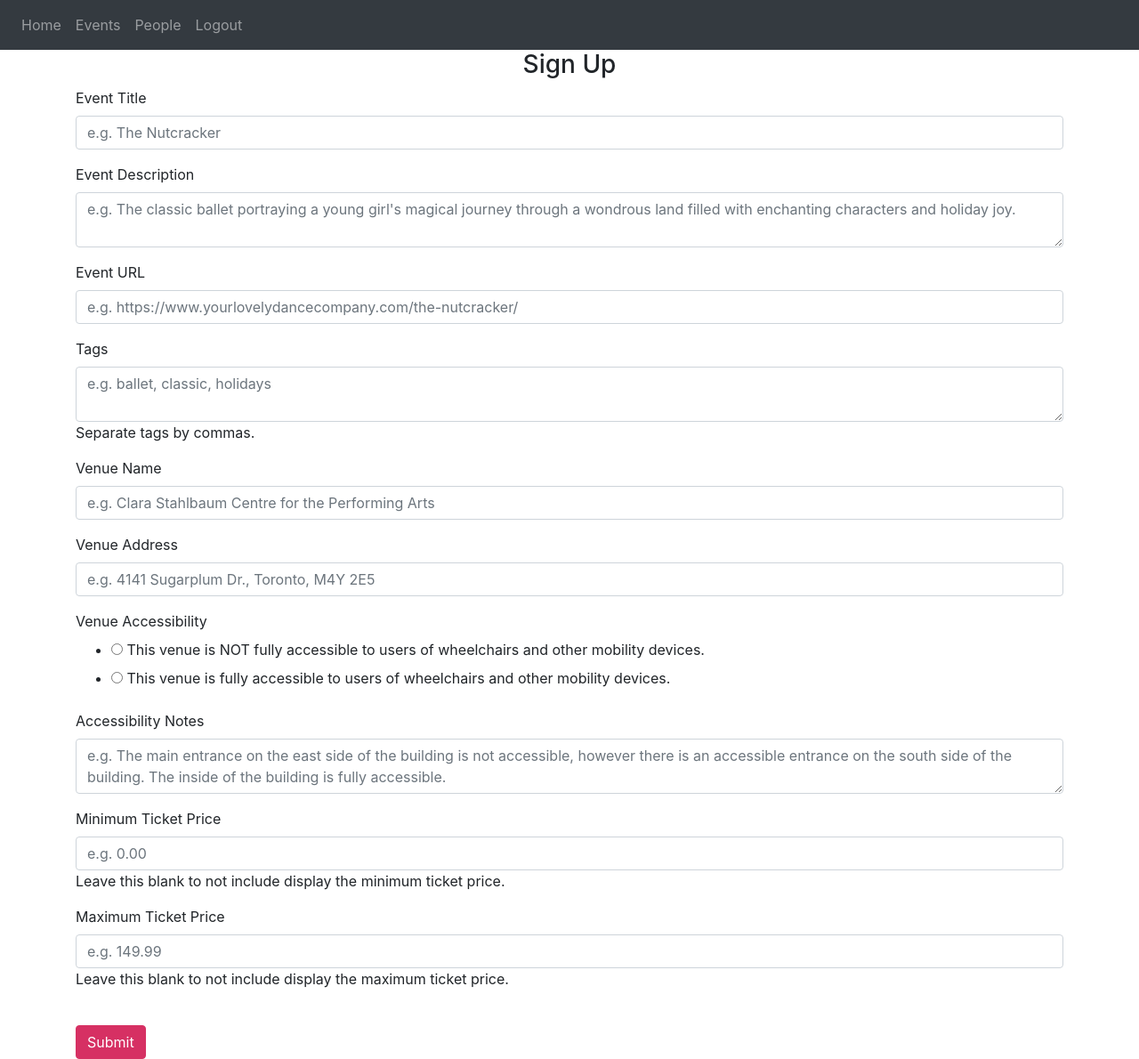
After one commit to AndrewHocking/Dance-Connect, a Flask app: page /create-event in a window 1280 px wide. The commit adds this page. Shown: the whole page at 89% size. Run offline with Flask 3, Linux system fonts and the light colour scheme; a user stored in the database is signed in; some libraries are stand-ins or nearby versions.

Commit message:
Added form to create Events

```diff
--- a/website/__init__.py
+++ b/website/__init__.py
@@ -41,12 +41,16 @@ def create_app():
     from .routes.ui.views import views
     from .routes.ui.auth import auth
     from .routes.ui.people import people
+    from .routes.ui.events import events
     from .routes.orm.user import user_orm
+    from .routes.orm.event import event_orm
 
     app.register_blueprint(views, url_prefix='/')
     app.register_blueprint(auth, url_prefix='/')
+    app.register_blueprint(people, url_prefix='/')
+    app.register_blueprint(events, url_prefix='/')
     app.register_blueprint(user_orm, url_prefix='/')
-    app.register_blueprint(people, url_prefix='/')
+    app.register_blueprint(event_orm, url_prefix='/')
 
     from .models import User
 
--- /dev/null
+++ b/website/forms/events.py
@@ -0,0 +1,67 @@
+from flask_wtf import FlaskForm
+from wtforms import StringField, BooleanField, SubmitField, DecimalField, TextAreaField, URLField, RadioField
+from wtforms.validators import DataRequired, Length, NumberRange
+
+class CreateEventForm(FlaskForm):
+    title = StringField(
+        "Event Title",
+        validators=[DataRequired(), Length(min=1, max=100, message="Must be between 1 and 100 characters.")],
+        name="title",
+        render_kw={"placeholder": "e.g. The Nutcracker", "class" : "form-control"}
+    )
+    description = TextAreaField(
+        "Event Description",
+        validators=[DataRequired(), Length(max=10000, message="Maximum 10,000 characters.")],
+        name="description",
+        render_kw={"placeholder": "e.g. The classic ballet portraying a young girl's magical journey through a wondrous land filled with enchanting characters and holiday joy.", "class" : "form-control"}
+    )
+    url = URLField(
+        "Event URL",
+        name="url",
+        render_kw={"placeholder": "e.g. https://www.yourlovelydancecompany.com/the-nutcracker/", "class" : "form-control"}
+    )
+    tags = TextAreaField(
+        "Tags",
+        name="tags",
+        description="Separate tags by commas.",
+        render_kw={"placeholder": "e.g. ballet, classic, holidays", "class" : "form-control", "aria-describedby" : "tags-help-block"}
+    )
+    venue_name = StringField(
+        "Venue Name",
+        name="venue_name",
+        render_kw={"placeholder": "e.g. Clara Stahlbaum Centre for the Performing Arts", "class" : "form-control"}
+    )
+    venue_address = StringField(
+        "Venue Address",
+        name="venue_address",
+        render_kw={"placeholder": "e.g. 4141 Sugarplum Dr., Toronto, M4Y 2E5", "class" : "form-control"}
+    )
+    venue_is_wheelchair_accessible = RadioField(
+        "Venue Accessibility",
+        name="venue_is_wheelchair_accessible",
+        choices = [('False', 'This venue is NOT fully accessible to users of wheelchairs and other mobility devices.'), ('True', 'This venue is fully accessible to users of wheelchairs and other mobility devices.')],
+    )
+    accessibility_notes = TextAreaField(
+        "Accessibility Notes",
+        name="accessibility_notes",
+        render_kw={"placeholder": "e.g. The main entrance on the east side of the building is not accessible, however there is an accessible entrance on the south side of the building. The inside of the building is fully accessible.", "class" : "form-control"}
+    )
+    min_ticket_price = DecimalField(
+        "Minimum Ticket Price",
+        validators=[NumberRange(min=0)],
+        name="min_ticket_price",
+        description="Leave this blank to not include display the minimum ticket price.",
+        render_kw={"placeholder": "e.g. 0.00", "class" : "form-control", "aria-describedby" : "min-ticket-price-help-block"}
+    )
+    max_ticket_price = DecimalField(
+        "Maximum Ticket Price",
+        validators=[NumberRange(min=0)],
+        name="max_ticket_price",
+        description="Leave this blank to not include display the maximum ticket price.",
+        render_kw={"placeholder": "e.g. 149.99", "class" : "form-control", "aria-describedby" : "max-ticket-price-help-block"}
+    )
+    submit = SubmitField(
+        label="Submit",
+        name="submit",
+        render_kw={"class": "btn btn-primary"}
+    )
--- a/website/routes/ui/auth.py
+++ b/website/routes/ui/auth.py
@@ -57,4 +57,4 @@ def sign_up():
             else:
                 flash(response["message"], category=response["response_type"])
 
-    return render_template("sign_up.html", user=current_user, form=form)
+    return render_template("sign-up.html", user=current_user, form=form)
--- /dev/null
+++ b/website/routes/ui/events.py
@@ -0,0 +1,60 @@
+from flask import Blueprint, flash, redirect, render_template, request, url_for
+from flask_login import current_user, login_required
+from ..orm.event import read_event, create_event
+from ...forms.events import CreateEventForm
+
+events = Blueprint('events', __name__)
+
+@events.route('/events', methods=['GET', 'POST'])
+def events_list():
+    response = read_event()
+    events = response["data"]
+    return render_template("events.html", user=current_user, events=events)
+
+@events.route('/create-event', methods=['GET', 'POST'])
+@login_required
+def event_create():
+    form = CreateEventForm()
+
+    if request.method == 'POST':
+        title = request.form.get('title')
+        description = request.form.get('description')
+        url = request.form.get('url')
+        tags = request.form.get('tags')
+        venue_name = request.form.get('venue_name')
+        venue_address = request.form.get('venue_address')
+        venue_is_wheelchair_accessible = request.form.get('venue_is_wheelchair_accessible')
+        accessibility_notes = request.form.get('accessibility_notes')
+        try:
+            min_ticket_price = float(request.form.get('min_ticket_price'))
+        except:
+            min_ticket_price = None
+        try:
+            max_ticket_price = float(request.form.get('max_ticket_price'))
+        except:
+            max_ticket_price = None
+
+        tag_list = list()
+        for tag in tags.split(","):
+            tag_list.append(tag.strip())
+
+        response = create_event(
+            title=title,
+            description=description,
+            url=url,
+            tags=tag_list,
+            venue_name=venue_name,
+            venue_address=venue_address,
+            venue_is_wheelchair_accessible=bool(venue_is_wheelchair_accessible),
+            accessibility_notes=accessibility_notes,
+            min_ticket_price=min_ticket_price,
+            max_ticket_price=max_ticket_price
+        )
+
+        if (response["status_code"] == 201):
+            flash('Event created!', category='success')
+            return redirect(url_for('events.events_list'))
+        else:
+            flash(response["message"], category=response["response_type"])
+
+    return render_template("create-event.html", user=current_user, form=form)
--- a/website/routes/ui/people.py
+++ b/website/routes/ui/people.py
@@ -1,12 +1,12 @@
 from flask import Blueprint, render_template
 from flask_login import current_user
-from ..orm.user import read_user
+from ..orm.user import read_users
 
 people = Blueprint('people', __name__)
 
 
 @people.route('/people', methods=['GET', 'POST'])
 def people_list():
-    response = read_user()
+    response = read_users()
     people = response["data"]
     return render_template("people.html", user=current_user, people=people)
--- /dev/null
+++ b/website/static/style/base.css
@@ -0,0 +1,9 @@
+table, th, td {
+    border: 1px solid black;
+    padding: 5px;
+}
+
+.btn-primary {
+    background-color: #D63063;
+    border-color: #D63063;
+}
--- a/website/templates/base.html
+++ b/website/templates/base.html
@@ -14,6 +14,8 @@
       href="https://stackpath.bootstrapcdn.com/font-awesome/4.7.0/css/font-awesome.min.css"
       crossorigin="anonymous"
     />
+    <link rel="stylesheet" href="{{ url_for('static', filename='style/base.css') }}">
+    {% block stylesheet %}{% endblock stylesheet %}
 
     <title>{% block title %}Home{% endblock %}</title>
   </head>
@@ -30,6 +32,7 @@
       <div class="collapse navbar-collapse" id="navbar">
         <div class="navbar-nav">
           <a class="nav-item nav-link" id="home" href="/">Home</a>
+          <a class="nav-item nav-link" id="events" href="/events">Events</a>
           <a class="nav-item nav-link" id="people" href="/people">People</a>
           {% if user.is_authenticated %}
           <a class="nav-item nav-link" id="logout" href="/logout">Logout</a>
--- /dev/null
+++ b/website/templates/create-event.html
@@ -0,0 +1,52 @@
+{% extends "base.html" %}
+{% block title %}Sign Up{% endblock %}
+{% block content %}
+<form method="POST">
+    <h3 align="center">Sign Up</h3>
+    <div class="form-group">
+        {{ form.title.label() }}
+        {{ form.title() }}
+    </div>
+    <div class="form-group">
+        {{ form.description.label() }}
+        {{ form.description() }}
+    </div>
+    <div class="form-group">
+        {{ form.url.label() }}
+        {{ form.url() }}
+    </div>
+    <div class="form-group">
+        {{ form.tags.label() }}
+        {{ form.tags() }}
+        <span id="tags-help-block" class="help-block">{{ form.tags.description }}</span>
+    </div>
+    <div class="form-group">
+        {{ form.venue_name.label() }}
+        {{ form.venue_name() }}
+    </div>
+    <div class="form-group">
+        {{ form.venue_address.label() }}
+        {{ form.venue_address() }}
+    </div>
+    <div class="form-group">
+        {{ form.venue_is_wheelchair_accessible.label() }}
+        {{ form.venue_is_wheelchair_accessible() }}
+    </div>
+    <div class="form-group">
+        {{ form.accessibility_notes.label() }}
+        {{ form.accessibility_notes() }}
+    </div>
+    <div class="form-group">
+        {{ form.min_ticket_price.label() }}
+        {{ form.min_ticket_price() }}
+        <span id="min-ticket-price-help-block" class="help-block">{{ form.min_ticket_price.description }}</span>
+    </div>
+    <div class="form-group">
+        {{ form.max_ticket_price.label() }}
+        {{ form.max_ticket_price() }}
+        <span id="min-ticket-price-help-block" class="help-block">{{ form.max_ticket_price.description }}</span>
+    </div>
+    <br />
+    {{ form.submit(class_="btn btn-primary") }}
+</form>
+{% endblock %}
```
Also changed, not shown: website/models/event.py (+10 -9 lines), website/models/user.py (+5 -5 lines), website/routes/orm/event.py (added, +117 -0 lines), website/routes/orm/user.py (+32 -7 lines), website/templates/events.html (added, +22 -0 lines), instance/database.db, website/templates/sign-up.html (renamed from website/templates/sign_up.html).
